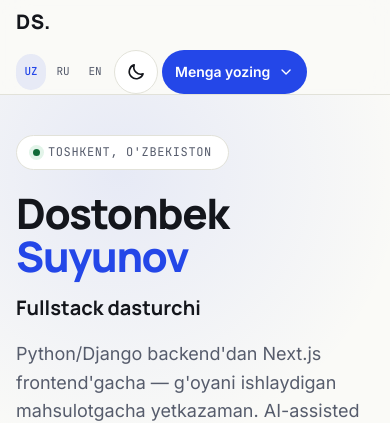
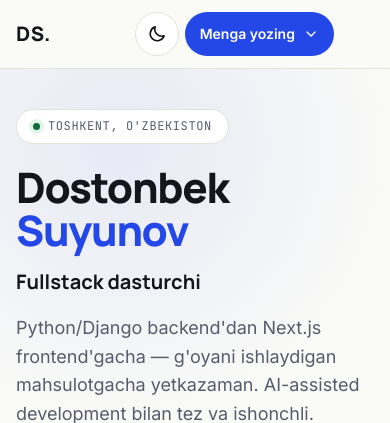
Before and after one commit to dostonbeksuyunov/About_myself_portfolio, a Django app: page / in a window 390 px wide. Shown: the top 423 px of the page. Run offline with Django 5.2, Linux system fonts and the light colour scheme; data comes from the database, SQL or seed files in the repository.

Commit message:
Mobil sarlavha: bitta qator (logo | mavzu, Menga yozing, menyu), til menyu ichida
Hamburger menyu 1080px gacha kengaytirildi (1024px da gorizontal siljish bor edi);
loyiha va ko'nikmalar gridlari 320px da sig'adigan qilindi.

Co-Authored-By: Claude Sonnet 5.5 <noreply@anthropic.com>

```diff
--- a/core/static/core/css/style.css
+++ b/core/static/core/css/style.css
@@ -114,6 +114,7 @@ h1, h2, h3 { font-family: var(--font-display); line-height: 1.15; letter-spacing
 .nav-links a:hover { color: var(--text); }
 .nav-right { display: flex; align-items: center; gap: 10px; flex-shrink: 0; }
 .nav-toggle { display: none; }
+.lang-switch-mobile { display: none; }
 
 .lang-switch { display: flex; gap: 2px; font-family: var(--font-mono); font-size: 12px; }
 .lang-switch a {
@@ -222,7 +223,7 @@ h1, h2, h3 { font-family: var(--font-display); line-height: 1.15; letter-spacing
 .edu-title { font-family: var(--font-mono); color: var(--accent); font-size: 13px; margin-bottom: 8px; }
 
 /* ===== Loyiha kartalari ===== */
-.project-grid { display: grid; grid-template-columns: repeat(auto-fill, minmax(320px, 1fr)); gap: 24px; margin-bottom: 8px; }
+.project-grid { display: grid; grid-template-columns: repeat(auto-fill, minmax(min(320px, 100%), 1fr)); gap: 24px; margin-bottom: 8px; }
 .project-grid-3 { margin-top: 8px; }
 .project-card {
   position: relative; display: flex; flex-direction: column; overflow: hidden;
@@ -263,7 +264,7 @@ h1, h2, h3 { font-family: var(--font-display); line-height: 1.15; letter-spacing
 .project-body .chip { padding: 3px 10px; font-size: 12px; }
 
 /* ===== Ko'nikmalar ===== */
-.skills-grid { display: grid; grid-template-columns: repeat(auto-fit, minmax(300px, 1fr)); gap: 32px 40px; }
+.skills-grid { display: grid; grid-template-columns: repeat(auto-fit, minmax(min(300px, 100%), 1fr)); gap: 32px 40px; }
 .skill-cat { font-family: var(--font-mono); font-size: 13px; color: var(--accent); margin-bottom: 14px; }
 .skills-soft { margin-top: 36px; color: var(--text-muted); font-size: 15px; }
 
@@ -396,7 +397,7 @@ h1, h2, h3 { font-family: var(--font-display); line-height: 1.15; letter-spacing
 .filter-chip.active { background: var(--accent); border-color: var(--accent); color: var(--accent-contrast); }
 .empty { padding: 40px 0; color: var(--text-muted); }
 .learning-title { margin-top: 56px; }
-.learning-list { display: grid; grid-template-columns: repeat(auto-fill, minmax(320px, 1fr)); gap: 14px; }
+.learning-list { display: grid; grid-template-columns: repeat(auto-fill, minmax(min(320px, 100%), 1fr)); gap: 14px; }
 .learning-list a {
   display: flex; flex-direction: column; gap: 8px; height: 100%; padding: 16px 18px;
   background: var(--bg-elev); border: 1px solid var(--border); border-radius: var(--radius-sm);
@@ -465,7 +466,7 @@ h1, h2, h3 { font-family: var(--font-display); line-height: 1.15; letter-spacing
   .case-side { position: static; }
   .stats { grid-template-columns: repeat(2, 1fr); }
 }
-@media (max-width: 860px) {
+@media (max-width: 1080px) {
   .nav-toggle {
     display: flex; flex-direction: column; justify-content: center; gap: 5px;
     width: 44px; height: 44px; background: none; border: none; cursor: pointer; padding: 0 10px;
@@ -480,9 +481,17 @@ h1, h2, h3 { font-family: var(--font-display); line-height: 1.15; letter-spacing
     max-height: 0; overflow: hidden; visibility: hidden;
     transition: max-height .3s ease, visibility .3s;
   }
-  .nav-links.open { max-height: 420px; visibility: visible; }
+  .nav-links.open { max-height: 520px; visibility: visible; }
   .nav-links a { padding: 14px 24px; min-height: 44px; }
-  .nav-inner { flex-wrap: wrap; }
+  /* Mobil sarlavha: bitta qator — chapda logo, o'ngda mavzu, "Menga yozing" va menyu */
+  .nav-inner { flex-wrap: nowrap; }
+  .nav-brand { order: 0; }
+  .nav-right { order: 1; margin-left: auto; gap: 8px; }
+  .nav-toggle { order: 2; margin-right: -8px; }
+  .lang-switch-desktop { display: none; }
+  .lang-switch-mobile { display: flex; justify-content: center; gap: 8px; padding: 14px 24px 18px; }
+  .nav-links .lang-switch-mobile a { width: auto; min-width: 52px; min-height: 44px; padding: 0 14px; border: 1px solid var(--border); }
+  .nav-links .lang-switch-mobile a.active { border-color: var(--accent); }
 }
 @media (max-width: 760px) {
   .section { padding: 64px 0; }
@@ -493,10 +502,9 @@ h1, h2, h3 { font-family: var(--font-display); line-height: 1.15; letter-spacing
   .cta-grid { grid-template-columns: minmax(0, 1fr); }
   .footer-grid { grid-template-columns: minmax(0, 1fr); }
   .cta-section { padding: 56px 0; }
-  .nav-inner { gap: 6px; }
-  .nav-right { gap: 4px; }
-  .lang-switch a { min-width: 30px; font-size: 11px; }
-  .hire-menu summary { padding-inline: 12px; }
+  .nav-inner { gap: 4px; }
+  .nav-right { gap: 6px; }
+  .hire-menu summary { padding-inline: 14px; }
   .hero { padding-top: 40px; }
   .case-nav a { max-width: 48%; }
   .lightbox[open] { padding: 12px; gap: 4px; }
--- a/core/templates/core/base.html
+++ b/core/templates/core/base.html
@@ -67,9 +67,12 @@
       <a href="{% url 'home' %}#services">{{ t.nav_services }}</a>
       <a href="{% url 'home' %}#experience">{{ t.nav_experience }}</a>
       <a href="{% url 'home' %}#contact">{{ t.nav_contact }}</a>
+      <div class="lang-switch lang-switch-mobile" role="group" aria-label="Language">
+        {% for code, url in lang_urls.items %}<a href="{{ url }}" hreflang="{{ code }}" lang="{{ code }}" {% if current_lang == code %}class="active" aria-current="true"{% endif %}>{{ code|upper }}</a>{% endfor %}
+      </div>
     </nav>
     <div class="nav-right">
-      <div class="lang-switch" role="group" aria-label="Language">
+      <div class="lang-switch lang-switch-desktop" role="group" aria-label="Language">
         {% for code, url in lang_urls.items %}<a href="{{ url }}" hreflang="{{ code }}" lang="{{ code }}" {% if current_lang == code %}class="active" aria-current="true"{% endif %}>{{ code|upper }}</a>{% endfor %}
       </div>
       <button type="button" class="theme-toggle" id="theme-toggle" aria-pressed="false"
```
